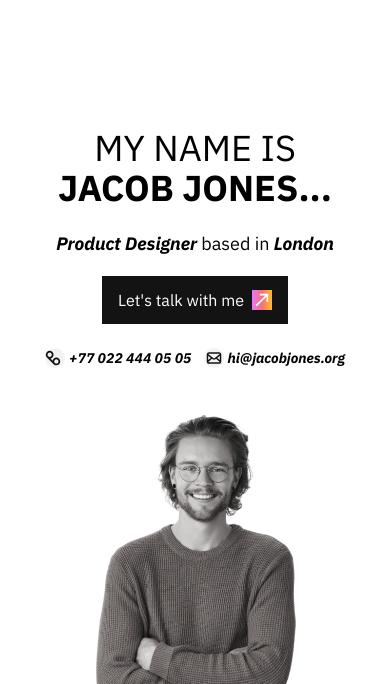
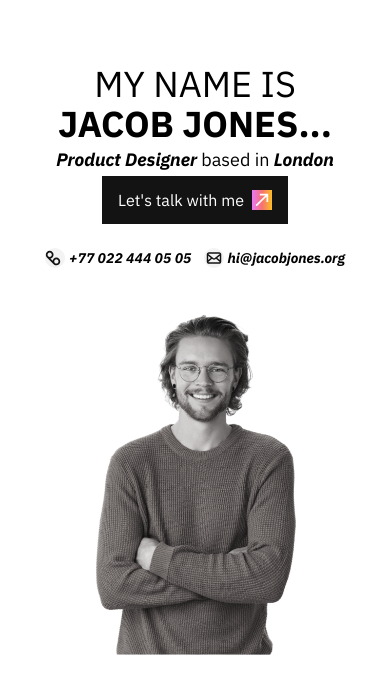
Before and after one commit to altankurt/portfolio-web-template, a website: page index.html in a window 390 px wide. Shown: the top 684 px of the page. Drawn offline with Linux system fonts and the light colour scheme.

Commit message:
fix(index.html): make adjustments to responsive design code structure

```diff
--- a/index.html
+++ b/index.html
@@ -26,7 +26,7 @@
         <div class="items-center lg:flex">
           <!-- content -->
           <section
-            class="mt-32 flex flex-col items-center text-center md:mt-48 lg:mt-0 lg:items-start"
+            class="mt-16 flex flex-col items-center text-center lg:mt-0 lg:items-start"
           >
             <h1
               class="text-4xl sm:text-5xl md:w-108 md:text-6xl lg:text-7xl xl:text-8xl"
@@ -35,7 +35,7 @@
               <span class="font-bold">JACOB JONES...</span>
             </h1>
             <h4
-              class="mb-4 mt-5 text-lg leading-8 md:mb-6 md:text-xl lg:mb-12 lg:text-2xl xl:text-3xl"
+              class="py-6 text-lg leading-8 md:py-8 md:text-xl lg:py-10 lg:text-2xl xl:text-3xl"
             >
               <span class="font-bold italic">Product Designer</span> based in
               <span class="font-bold italic">London</span>
@@ -51,7 +51,7 @@
             </button>
             <!-- contact-info -->
             <address
-              class="flex w-full justify-center xs:pt-6 md:pt-8 lg:justify-normal"
+              class="flex w-full justify-center pt-6 md:pt-8 lg:justify-normal lg:pt-10"
             >
               <button class="flex items-center text-7xl italic sm:mr-12">
                 <div
```
